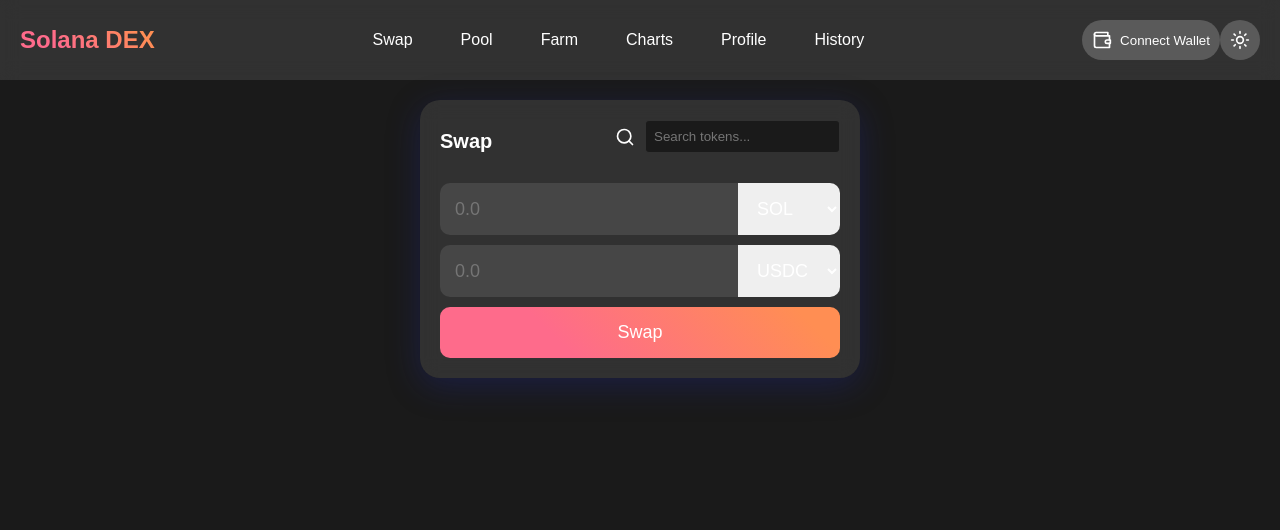
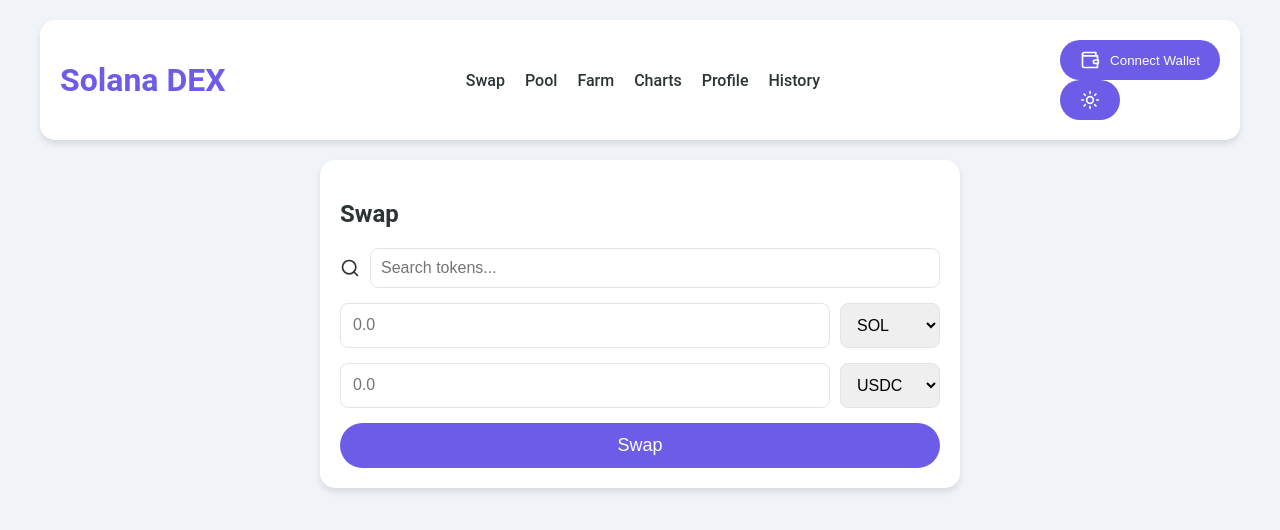
Before and after one commit to wowcombinat/soldex, a React (Create React App) app: page / in a window 1280 px wide. Shown: the top 530 px of the page. Built offline with nearby package versions, Linux system fonts and the light colour scheme.

Commit message:
Update App.css

```diff
--- a/src/App.css
+++ b/src/App.css
@@ -1,382 +1,218 @@
 :root {
-  --bg-color: #1a1a1a;
-  --text-color: #ffffff;
-  --card-bg: rgba(255, 255, 255, 0.1);
-  --button-bg: rgba(255, 255, 255, 0.2);
-  --button-hover: rgba(255, 255, 255, 0.3);
-  --border-color: rgba(255, 255, 255, 0.1);
-}
-
-.light-mode {
-  --bg-color: #f0f0f0;
-  --text-color: #333333;
-  --card-bg: rgba(0, 0, 0, 0.05);
-  --button-bg: rgba(0, 0, 0, 0.1);
-  --button-hover: rgba(0, 0, 0, 0.2);
-  --border-color: rgba(0, 0, 0, 0.1);
+  --primary-color: #6C5CE7;
+  --secondary-color: #00CEC9;
+  --background-color: #F0F3F8;
+  --card-bg: #FFFFFF;
+  --text-color: #2D3436;
+  --border-color: #DFE6E9;
+  --success-color: #00B894;
+  --error-color: #D63031;
 }
 
 body {
+  background-color: var(--background-color);
+  color: var(--text-color);
+  font-family: 'Roboto', sans-serif;
   margin: 0;
-  font-family: 'Arial', sans-serif;
-  background-color: var(--bg-color);
-  color: var(--text-color);
-  transition: all 0.3s ease;
+  padding: 0;
 }
 
 .App {
-  text-align: center;
-  min-height: 100vh;
-  display: flex;
-  flex-direction: column;
-  align-items: center;
-  font-size: 16px;
+  max-width: 1200px;
+  margin: 0 auto;
+  padding: 20px;
 }
 
 .App-header {
-  width: 100%;
+  background-color: var(--card-bg);
+  border-radius: 15px;
+  padding: 20px;
+  box-shadow: 0 4px 6px rgba(0, 0, 0, 0.1);
+  margin-bottom: 20px;
   display: flex;
   justify-content: space-between;
   align-items: center;
-  padding: 20px;
-  background-color: var(--card-bg);
-  backdrop-filter: blur(10px);
-  box-sizing: border-box;
 }
 
 .App-header h1 {
   margin: 0;
-  font-size: 24px;
-  font-weight: bold;
-  background: linear-gradient(45deg, #FE6B8B 30%, #FF8E53 90%);
-  -webkit-background-clip: text;
-  -webkit-text-fill-color: transparent;
+  color: var(--primary-color);
 }
 
-.header-right {
+nav {
+  display: flex;
+  gap: 20px;
+}
+
+nav a {
+  color: var(--text-color);
+  text-decoration: none;
+  font-weight: 500;
+  transition: color 0.3s ease;
+}
+
+nav a:hover {
+  color: var(--primary-color);
+}
+
+.wallet-button, .theme-toggle {
+  background-color: var(--primary-color);
+  color: white;
+  border: none;
+  padding: 10px 20px;
+  border-radius: 25px;
+  cursor: pointer;
+  transition: all 0.3s ease;
   display: flex;
   align-items: center;
+  gap: 10px;
+}
+
+.wallet-button:hover, .theme-toggle:hover {
+  background-color: var(--secondary-color);
 }
 
 .App-main {
   display: flex;
   flex-direction: column;
   align-items: center;
-  width: 100%;
-  padding: 20px;
-  box-sizing: border-box;
-}
-
-nav {
-  display: flex;
-  gap: 1rem;
-}
-
-nav a {
-  color: var(--text-color);
-  text-decoration: none;
-  padding: 0.5rem 1rem;
-  border-radius: 0.5rem;
-  transition: background-color 0.3s ease;
-}
-
-nav a:hover {
-  background-color: var(--button-hover);
 }
 
 .swap-container, .pool-container, .farm-container, .charts-container, .profile-container, .history-container {
   background-color: var(--card-bg);
-  backdrop-filter: blur(10px);
+  border-radius: 15px;
   padding: 20px;
-  border-radius: 20px;
+  box-shadow: 0 4px 6px rgba(0, 0, 0, 0.1);
+  margin-bottom: 20px;
   width: 100%;
-  max-width: 400px;
-  box-shadow: 0 8px 32px 0 rgba(31, 38, 135, 0.37);
-  margin-bottom: 20px;
-}
-
-.swap-header {
-  display: flex;
-  justify-content: space-between;
-  align-items: center;
-  margin-bottom: 20px;
-}
-
-.swap-header h2 {
-  margin: 0;
-  font-size: 20px;
-}
-
-.wallet-button, .theme-toggle {
-  background: var(--button-bg);
-  border: none;
-  color: var(--text-color);
-  cursor: pointer;
-  display: flex;
-  align-items: center;
-  padding: 10px;
-  border-radius: 50px;
-  transition: all 0.3s ease;
-}
-
-.wallet-button:hover, .theme-toggle:hover {
-  background: var(--button-hover);
-}
-
-.wallet-button span {
-  margin-left: 8px;
+  max-width: 600px;
 }
 
 .token-input {
   display: flex;
-  margin-bottom: 10px;
+  margin-bottom: 15px;
+}
+
+.amount-input, .token-select {
+  padding: 12px;
+  font-size: 16px;
+  border: 1px solid var(--border-color);
+  border-radius: 8px;
 }
 
 .amount-input {
   flex-grow: 1;
-  padding: 15px;
-  font-size: 18px;
-  border: none;
-  background-color: var(--card-bg);
-  color: var(--text-color);
-  border-radius: 10px 0 0 10px;
+  margin-right: 10px;
 }
 
 .token-select {
-  padding: 15px;
+  min-width: 100px;
+}
+
+.swap-button {
+  background-color: var(--primary-color);
+  color: white;
+  border: none;
+  padding: 12px 24px;
+  border-radius: 25px;
   font-size: 18px;
+  cursor: pointer;
+  transition: all 0.3s ease;
+  width: 100%;
+}
+
+.swap-button:hover {
+  background-color: var(--secondary-color);
+}
+
+.notification-bar {
+  position: fixed;
+  top: 20px;
+  right: 20px;
+  z-index: 1000;
+}
+
+.notification {
+  background-color: var(--card-bg);
   color: var(--text-color);
-  border: none;
-  border-radius: 0 10px 10px 0;
-  cursor: pointer;
+  padding: 12px 20px;
+  margin-bottom: 10px;
+  border-radius: 8px;
+  box-shadow: 0 2px 4px rgba(0, 0, 0, 0.1);
+  display: flex;
+  align-items: center;
+}
+
+.notification.success {
+  border-left: 4px solid var(--success-color);
+}
+
+.notification.error {
+  border-left: 4px solid var(--error-color);
+}
+
+.search-container {
+  display: flex;
+  align-items: center;
+  margin-bottom: 15px;
+}
+
+.search-input {
+  flex-grow: 1;
+  padding: 10px;
+  font-size: 16px;
+  border: 1px solid var(--border-color);
+  border-radius: 8px;
+  margin-left: 10px;
 }
 
 .exchange-rate {
   display: flex;
   justify-content: space-between;
   align-items: center;
+  margin-bottom: 15px;
   font-size: 14px;
-  margin-bottom: 20px;
-  background: var(--card-bg);
-  padding: 10px;
-  border-radius: 10px;
 }
 
 .refresh-button {
   background: none;
   border: none;
-  color: #61dafb;
+  color: var(--primary-color);
   cursor: pointer;
 }
 
-.swap-button {
-  width: 100%;
+.pool-item, .staking-pool {
+  background-color: var(--background-color);
+  border-radius: 10px;
   padding: 15px;
-  font-size: 18px;
-  background: linear-gradient(45deg, #FE6B8B 30%, #FF8E53 90%);
-  color: white;
-  border: none;
-  border-radius: 10px;
-  cursor: pointer;
-  transition: all 0.3s ease;
-}
-
-.swap-button:hover {
-  opacity: 0.9;
-}
-
-.swap-button:disabled {
-  background: var(--button-bg);
-  cursor: not-allowed;
-}
-
-.pool-item, .staking-pool {
-  background-color: var(--card-bg);
-  border-radius: 10px;
-  padding: 20px;
-  margin-bottom: 20px;
+  margin-bottom: 15px;
 }
 
 .pool-actions, .staking-actions {
   display: flex;
-  justify-content: space-between;
+  gap: 10px;
   margin-top: 10px;
-}
-
-.pool-actions button, .staking-actions button {
-  background-color: var(--button-bg);
-  color: var(--text-color);
-  border: none;
-  padding: 8px 12px;
-  border-radius: 5px;
-  cursor: pointer;
-  display: flex;
-  align-items: center;
-  transition: background-color 0.3s;
-}
-
-.pool-actions button:hover, .staking-actions button:hover {
-  background-color: var(--button-hover);
-}
-
-.pool-actions button svg, .staking-actions button svg {
-  margin-right: 5px;
 }
 
 .staking-input {
   flex-grow: 1;
-  margin-right: 10px;
-  padding: 5px;
+  padding: 8px;
+  font-size: 14px;
   border: 1px solid var(--border-color);
   border-radius: 5px;
-  background-color: var(--bg-color);
-  color: var(--text-color);
 }
 
-.profile-info {
-  display: flex;
-  align-items: center;
-  margin-bottom: 20px;
-}
-
-.profile-info h3 {
-  margin-left: 10px;
-}
-
-.balance-overview, .stake-overview {
-  margin-top: 20px;
-}
-
-.history-container table {
+table {
   width: 100%;
   border-collapse: collapse;
 }
 
-.history-container th,
-.history-container td {
+th, td {
   padding: 10px;
   text-align: left;
   border-bottom: 1px solid var(--border-color);
 }
 
-.history-container th {
+th {
   font-weight: bold;
 }
-
-.notifications {
-  position: fixed;
-  top: 20px;
-  right: 20px;
-  display: flex;
-  flex-direction: column;
-  align-items: flex-end;
-  z-index: 1000;
-}
-
-.notification {
-  background-color: var(--card-bg);
-  color: var(--text-color);
-  padding: 10px 20px;
-  border-radius: 5px;
-  margin-bottom: 10px;
-  box-shadow: 0 2px 4px rgba(0, 0, 0, 0.2);
-  animation: slideIn 0.3s ease-out;
-}
-
-.notification.success {
-  background-color: #4caf50;
-}
-
-.notification.error {
-  background-color: #f44336;
-}
-
-@keyframes slideIn {
-  from {
-    transform: translateX(100%);
-    opacity: 0;
-  }
-  to {
-    transform: translateX(0);
-    opacity: 1;
-  }
-}
-
-@media (max-width: 600px) {
-  .App-header {
-    flex-direction: column;
-    align-items: flex-start;
-  }
-
-  .header-right {
-    margin-top: 10px;
-  }
-
-  nav {
-    flex-wrap: wrap;
-  }
-
-  nav a {
-    margin-bottom: 10px;
-  }
-}
-/* Добавьте эти стили в конец существующего App.css файла */
-
-.search-container {
-  display: flex;
-  align-items: center;
-  margin-bottom: 10px;
-}
-
-.search-input {
-  flex-grow: 1;
-  padding: 8px;
-  margin-left: 10px;
-  border: 1px solid var(--border-color);
-  border-radius: 4px;
-  background-color: var(--bg-color);
-  color: var(--text-color);
-}
-
-.charts-container {
-  width: 100%;
-  max-width: 800px;
-  margin: 0 auto;
-}
-
-.profile-container, .history-container {
-  background-color: var(--card-bg);
-  padding: 20px;
-  border-radius: 10px;
-  margin-bottom: 20px;
-}
-
-.profile-info {
-  display: flex;
-  align-items: center;
-  margin-bottom: 20px;
-}
-
-.profile-info h3 {
-  margin-left: 10px;
-}
-
-.balance-overview, .stake-overview {
-  margin-top: 20px;
-}
-
-.history-container table {
-  width: 100%;
-  border-collapse: collapse;
-}
-
-.history-container th,
-.history-container td {
-  padding: 10px;
-  text-align: left;
-  border-bottom: 1px solid var(--border-color);
-}
-
-.history-container th {
-  font-weight: bold;
-}
```
